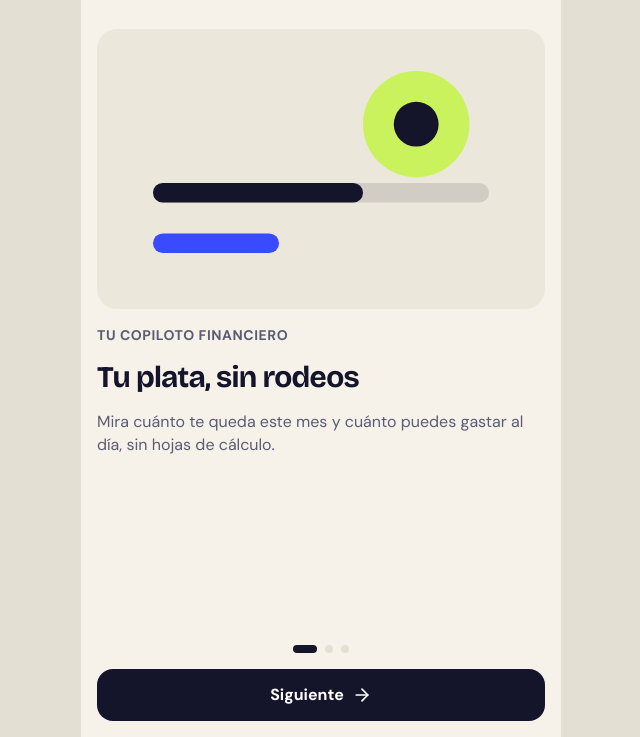
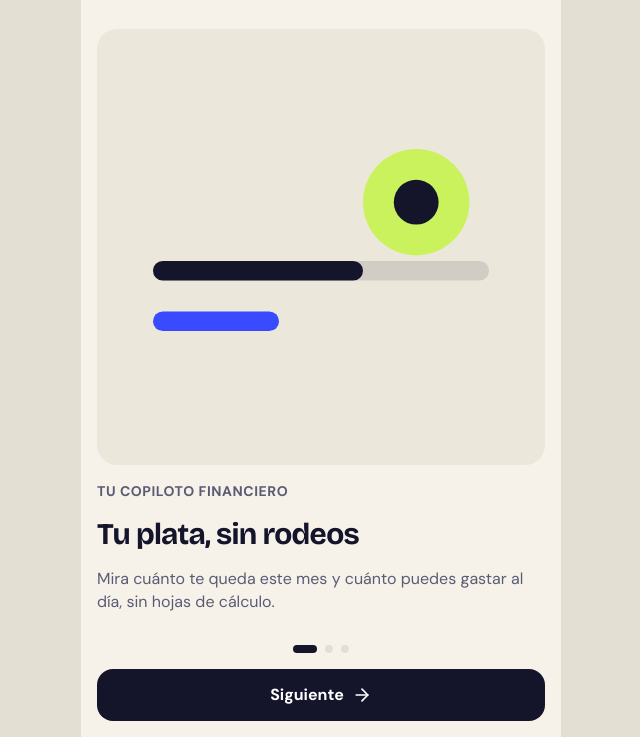
Before and after one commit to Sestebans/nexoo, a plain HTML site: page index.html in a window 1280 px wide. Shown: the part 63-800 px from the top of the page, without its empty margins (319-959 px from the left). Drawn offline with Linux system fonts and the light colour scheme; no server answers.

Commit message:
Quito el hueco de la bienvenida
La ilustración crece y llena el alto libre; el título y el texto
quedan junto a los puntos y al botón. El bloque de texto reserva el
alto del texto más largo para que la ilustración no salte al cambiar
de diapositiva.

Co-Authored-By: Claude Opus 5.5 <noreply@anthropic.com>

```diff
--- a/css/styles.css
+++ b/css/styles.css
@@ -26,6 +26,25 @@
   gap: var(--espacio-4);
   margin-top: auto;
   padding-top: var(--espacio-4);
+}
+
+/* La ilustración protagonista de un paso (carrusel de bienvenida): crece y
+   llena el alto libre, así el texto queda abajo junto a los puntos y el botón.
+   Nunca se achica más que su forma normal (16:10 en un celular). */
+.paso__protagonista {
+  flex: 1;
+  aspect-ratio: auto;
+  min-height: calc(var(--alto-control-lg) * 4);
+}
+
+/* Los textos del carrusel: reservan el alto del texto más largo de todas las
+   diapositivas (app.js lo mide y lo pasa en --alto-textos) y se apoyan abajo,
+   junto a los puntos. Así la ilustración no salta al cambiar de diapositiva. */
+.paso__textos {
+  display: grid;
+  align-content: end;
+  gap: var(--espacio-4);
+  min-height: var(--alto-textos, auto);
 }
 
 /* Empuja un elemento al extremo derecho de su fila; si la fila se parte en dos
--- a/index.html
+++ b/index.html
@@ -26,10 +26,12 @@
           <button type="button" class="boton boton--texto boton--pequeno" id="boton-saltar">Saltar</button>
         </header>
 
-        <div class="ilustracion"><img id="diapositiva-imagen" alt=""></div>
-        <p class="etiqueta-mayuscula" id="diapositiva-etiqueta" hidden></p>
-        <h1 class="titulo-pantalla" id="diapositiva-titulo"></h1>
-        <p class="texto-suave" id="diapositiva-texto"></p>
+        <div class="ilustracion paso__protagonista"><img id="diapositiva-imagen" alt=""></div>
+        <div class="paso__textos" id="diapositiva-textos">
+          <p class="etiqueta-mayuscula" id="diapositiva-etiqueta" hidden></p>
+          <h1 class="titulo-pantalla" id="diapositiva-titulo"></h1>
+          <p class="texto-suave" id="diapositiva-texto"></p>
+        </div>
 
         <div class="paso__fondo">
           <div class="puntos" id="diapositiva-puntos" role="img" aria-label="Diapositiva 1 de 3"></div>
--- a/js/app.js
+++ b/js/app.js
@@ -250,14 +250,37 @@ function pantallaIndex() {
     puntos.appendChild(punto);
   });
 
+  var textos = document.getElementById("diapositiva-textos");
+
+  function pintarTextos(d) {
+    etiqueta.textContent = d.etiqueta;
+    etiqueta.hidden = !d.etiqueta;
+    titulo.textContent = d.titulo;
+    texto.textContent = d.texto;
+  }
+
+  /* Los textos de cada diapositiva tienen largos distintos. Se mide el más alto
+     y se reserva ese alto (--alto-textos), así la ilustración no cambia de
+     tamaño ni "salta" al pasar de una diapositiva a otra. */
+  function reservarAltoDeTextos() {
+    if (pasoBienvenida.hidden) return;
+    textos.style.removeProperty("--alto-textos");
+    var mayor = 0;
+    diapositivas.forEach(function (d) {
+      pintarTextos(d);
+      mayor = Math.max(mayor, textos.offsetHeight);
+    });
+    pintarTextos(diapositivas[actual]);
+    textos.style.setProperty("--alto-textos", mayor + "px");
+  }
+  window.addEventListener("resize", reservarAltoDeTextos);
+  if (document.fonts && document.fonts.ready) document.fonts.ready.then(reservarAltoDeTextos);
+
   function pintarDiapositiva() {
     var d = diapositivas[actual];
     imagen.src = d.imagen;
     imagen.alt = d.alt;
-    etiqueta.textContent = d.etiqueta;
-    etiqueta.hidden = !d.etiqueta;
-    titulo.textContent = d.titulo;
-    texto.textContent = d.texto;
+    pintarTextos(d);
     textoSiguiente.textContent = actual === diapositivas.length - 1 ? "Empezar" : "Siguiente";
     puntos.setAttribute("aria-label", "Diapositiva " + (actual + 1) + " de " + diapositivas.length);
     Array.prototype.forEach.call(puntos.children, function (punto, i) {
@@ -374,6 +397,7 @@ function pantallaIndex() {
     pasoBienvenida.hidden = false;
     actual = diapositivas.length - 1;
     pintarDiapositiva();
+    reservarAltoDeTextos();
     window.scrollTo(0, 0);
   });
 
@@ -411,6 +435,7 @@ function pantallaIndex() {
 
   /* Al abrir: index.html#situacion y index.html#pendientes llevan directo al formulario */
   pintarDiapositiva();
+  reservarAltoDeTextos();
   var pedido = window.location.hash.replace("#", "");
   if (pedido === "situacion") mostrarSituacion(false);
   else if (pedido === "pendientes") mostrarSituacion(true);
```
